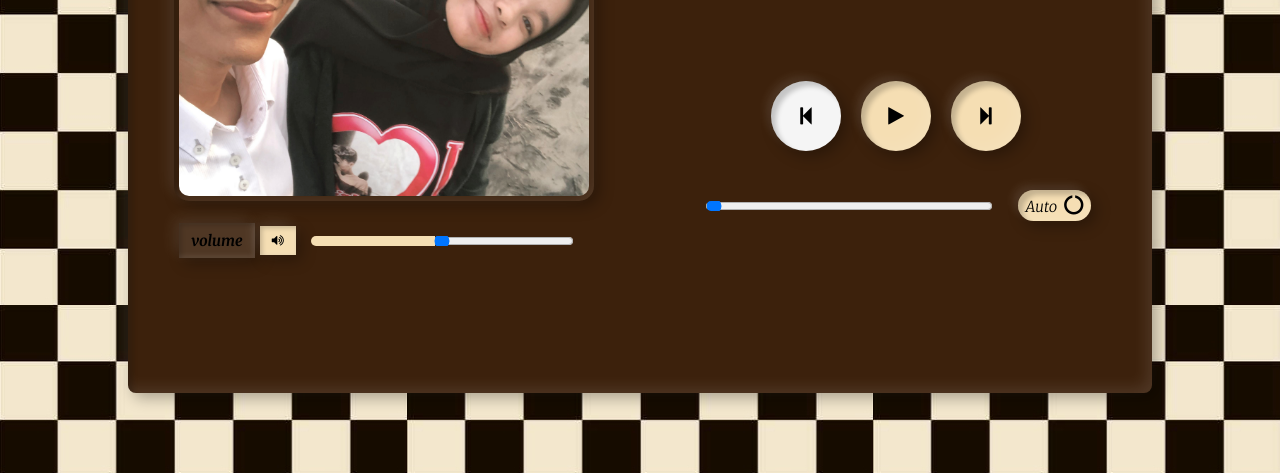
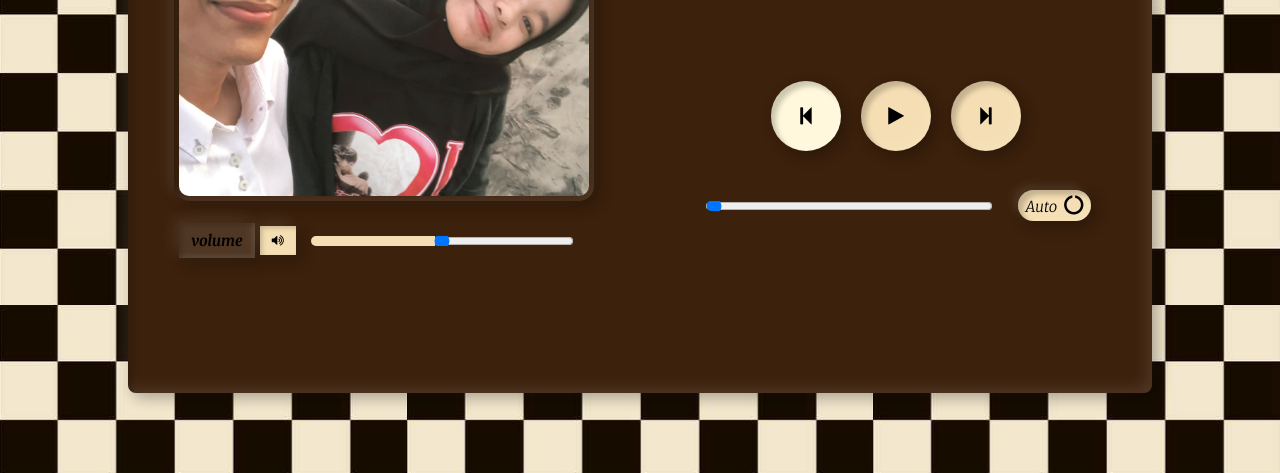
Before and after one commit to Amorecapit/bibubb, a plain HTML site: page musik.html in a window 1280 px wide. In both pictures the pointer is over the button 806 px from the left and 443 px from the top of the page. Shown: the part 327-800 px from the top of the page. Drawn offline with Linux system fonts and the light colour scheme.

Commit message:
Update styles.css

```diff
--- a/styles.css
+++ b/styles.css
@@ -157,8 +157,7 @@ input[type="range"]::-webkit-slider-thumb{
 	background: wheat;
 	box-shadow: inset 5px 5px 5px rgba(0,0,0,0.2),
 	 inset -5px -5px 15px rgba(255,255,255,0.1),
-	 5px 5px 15px rgba(0,0,0,0.3),
-	 -5px -5px 10px rgba(255,255,255,0.1);
+	 5px 5px 15px rgba(0,0,0,0.3);
 }
 .song_detail{
 	position: relative;
@@ -209,7 +208,7 @@ input[type="range"]::-webkit-slider-thumb{
 	background: wheat;
 }
 .right button:hover{
-	background: whitesmoke;
+	background: #FFF8DC;
 }
 .right i:before{
 	color: black;
```
